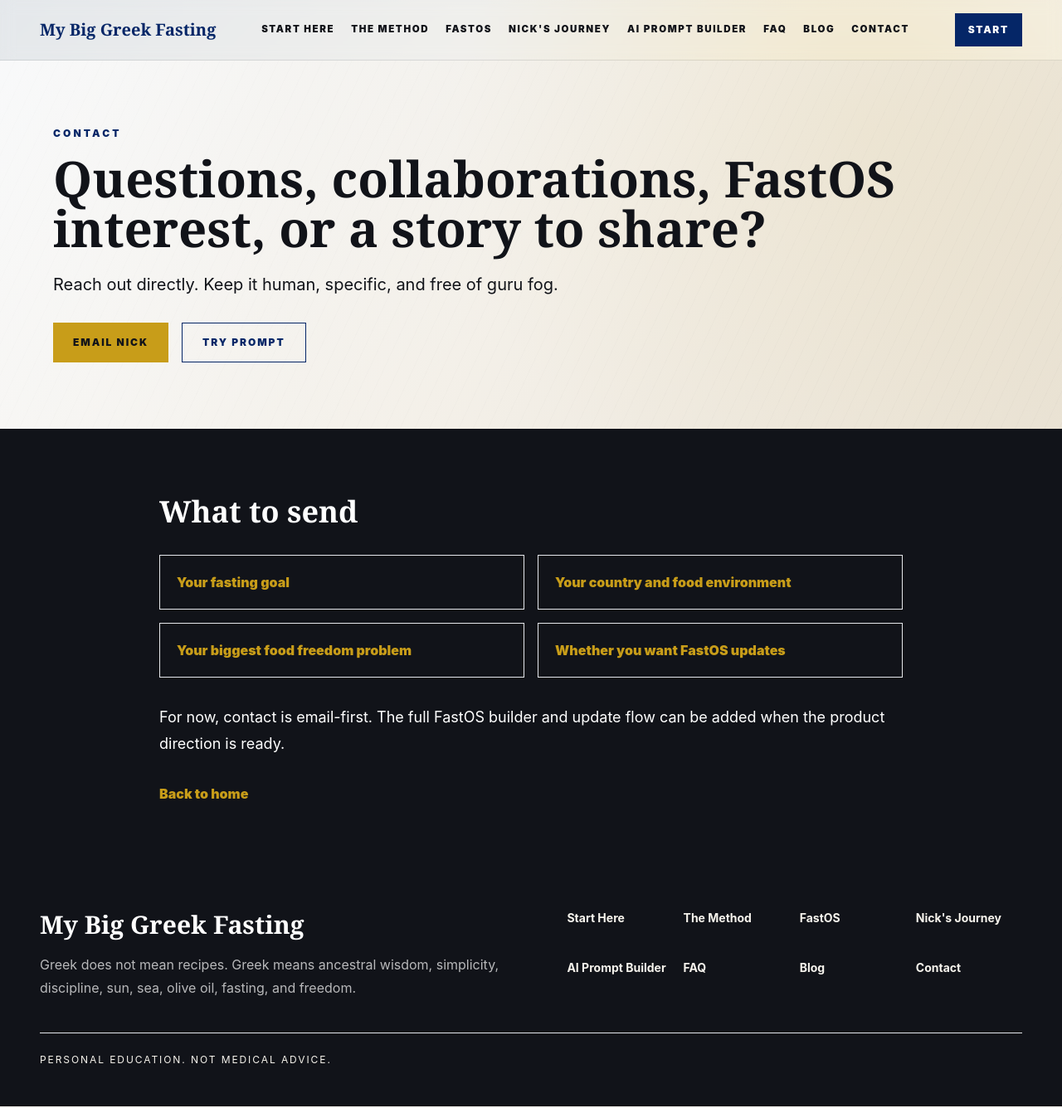
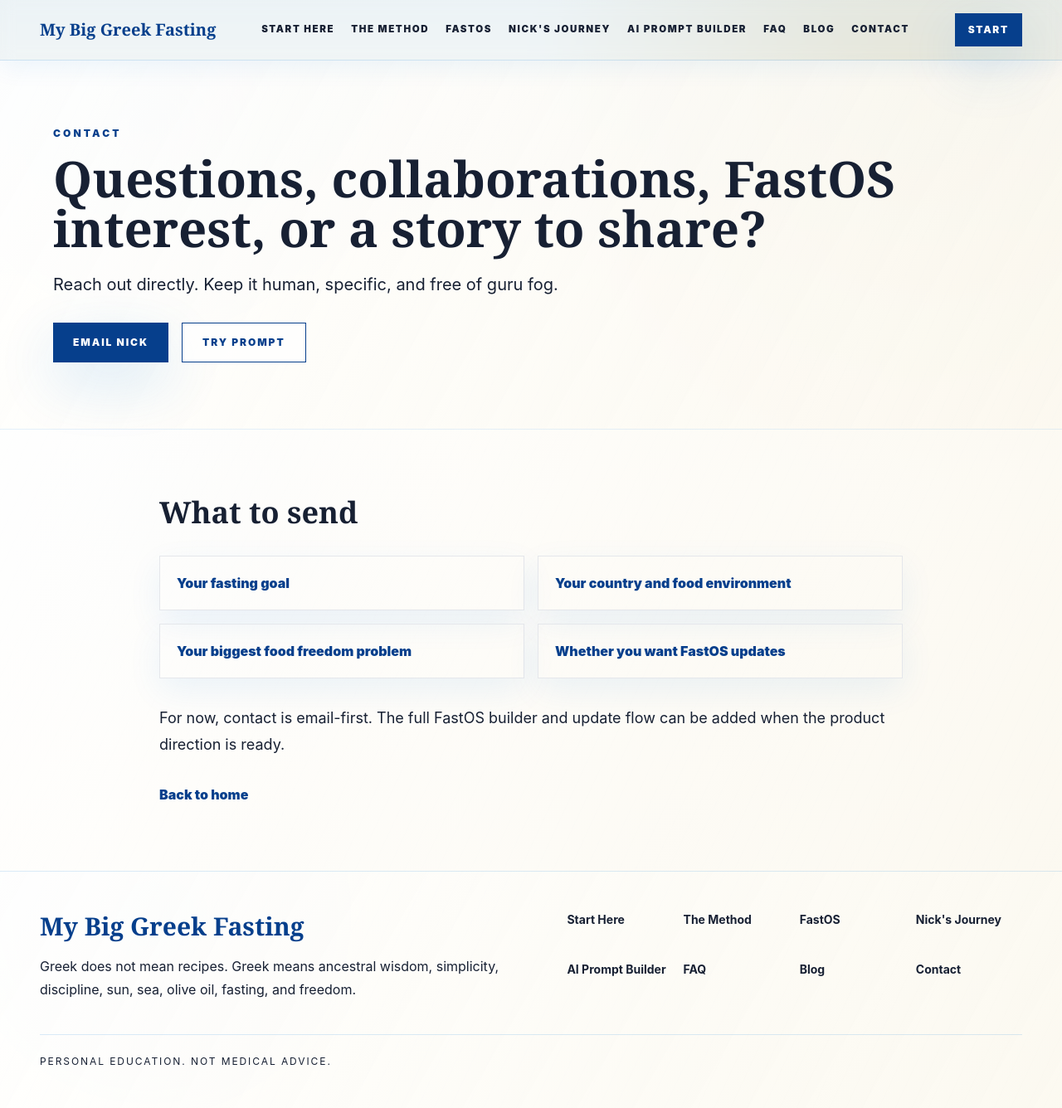
Before and after one commit to nmokiatos-blip/mybiggreekfasting, a Next.js app: page /contact in a window 1280 px wide. Shown: the whole page at 83% size. Built offline with nearby package versions, Linux system fonts and the light colour scheme.

Commit message:
Refresh Mediterranean visual theme

```diff
--- a/app/contact/page.tsx
+++ b/app/contact/page.tsx
@@ -18,9 +18,9 @@ export default function ContactPage() {
         primary={{ href: "mailto:nick@mybiggreekfasting.com", label: "Email Nick" }}
         secondary={{ href: "/ai-prompt-builder", label: "Try Prompt" }}
       />
-      <section className="bg-obsidian px-5 py-20 text-white sm:px-8 lg:px-12">
+      <section className="marble-surface px-5 py-20 text-obsidian sm:px-8 lg:px-12">
         <div className="mx-auto max-w-4xl">
-          <h2 className="font-display text-4xl font-black text-white">
+          <h2 className="font-display text-4xl font-black text-obsidian">
             What to send
           </h2>
           <div className="mt-8 grid gap-4 sm:grid-cols-2">
@@ -30,16 +30,16 @@ export default function ContactPage() {
               "Your biggest food freedom problem",
               "Whether you want FastOS updates"
             ].map((item) => (
-              <div key={item} className="border border-white/14 bg-white/7 p-5 font-black text-laurel">
+              <div key={item} className="border border-aegean/14 bg-white/82 p-5 font-black text-deepAegean shadow-[0_14px_40px_rgba(8,119,216,0.08)]">
                 {item}
               </div>
             ))}
           </div>
-          <p className="mt-8 text-lg leading-8 text-white/72">
+          <p className="mt-8 text-lg leading-8 text-obsidian/72">
             For now, contact is email-first. The full FastOS builder and update
             flow can be added when the product direction is ready.
           </p>
-          <Link href="/" className="mt-8 inline-flex font-black text-laurel">
+          <Link href="/" className="mt-8 inline-flex font-black text-deepAegean">
             Back to home
           </Link>
         </div>
--- a/app/globals.css
+++ b/app/globals.css
@@ -6,8 +6,8 @@
   --font-display: Georgia, "Times New Roman", serif;
   --font-sans: Inter, ui-sans-serif, system-ui, -apple-system, BlinkMacSystemFont, "Segoe UI", sans-serif;
   color-scheme: light;
-  background: #f7f4ed;
-  color: #111319;
+  background: #fffdf8;
+  color: #172033;
 }
 
 * {
@@ -22,22 +22,23 @@ body {
   margin: 0;
   min-height: 100vh;
   background:
-    linear-gradient(135deg, rgba(7, 87, 213, 0.08), transparent 38%),
-    radial-gradient(circle at 82% 12%, rgba(200, 157, 25, 0.16), transparent 32%),
-    #f7f4ed;
-  color: #111319;
+    linear-gradient(180deg, rgba(8, 119, 216, 0.08), transparent 340px),
+    radial-gradient(circle at 86% 10%, rgba(183, 146, 42, 0.16), transparent 28%),
+    #fffdf8;
+  color: #172033;
   font-family: var(--font-sans);
 }
 
 ::selection {
-  background: #c89d19;
-  color: #111319;
+  background: #0877d8;
+  color: #ffffff;
 }
 
 .marble-surface {
   background:
-    linear-gradient(120deg, rgba(255, 255, 255, 0.74), rgba(222, 212, 194, 0.52)),
-    repeating-linear-gradient(115deg, rgba(17, 19, 25, 0.035) 0 1px, transparent 1px 16px);
+    linear-gradient(120deg, rgba(255, 255, 255, 0.92), rgba(251, 248, 239, 0.84)),
+    radial-gradient(circle at 14% 18%, rgba(8, 119, 216, 0.08), transparent 28%),
+    repeating-linear-gradient(115deg, rgba(6, 63, 140, 0.035) 0 1px, transparent 1px 18px);
 }
 
 .greek-key {
@@ -55,6 +56,6 @@ body {
 
 .hero-vignette {
   background:
-    linear-gradient(90deg, rgba(17, 19, 25, 0.96), rgba(17, 19, 25, 0.76) 48%, rgba(17, 19, 25, 0.28)),
-    linear-gradient(0deg, rgba(17, 19, 25, 0.24), rgba(17, 19, 25, 0.08));
+    linear-gradient(90deg, rgba(255, 253, 248, 0.98), rgba(255, 253, 248, 0.86) 46%, rgba(255, 253, 248, 0.36)),
+    linear-gradient(0deg, rgba(8, 119, 216, 0.14), rgba(255, 255, 255, 0.04));
 }
--- a/app/start-here/page.tsx
+++ b/app/start-here/page.tsx
@@ -33,16 +33,16 @@ export default function StartHerePage() {
           The first victory is not a long fast. The first victory is calm.
         </p>
       </Section>
-      <section className="bg-obsidian px-5 py-20 text-white sm:px-8 lg:px-12">
+      <section className="marble-surface px-5 py-20 text-obsidian sm:px-8 lg:px-12">
         <div className="mx-auto grid max-w-6xl gap-4 md:grid-cols-3">
           {[
             ["Simplify food", "Eat in a way that lowers cravings instead of feeding them."],
             ["Create space", "Let meals have edges. Let the body experience quiet."],
             ["Build trust", "Learn that you can miss a meal and still be steady."]
           ].map(([title, body]) => (
-            <article key={title} className="border border-white/14 bg-white/7 p-6">
-              <h2 className="font-display text-2xl font-black text-laurel">{title}</h2>
-              <p className="mt-3 leading-7 text-white/74">{body}</p>
+            <article key={title} className="border border-aegean/14 bg-white/82 p-6 shadow-[0_14px_40px_rgba(8,119,216,0.08)]">
+              <h2 className="font-display text-2xl font-black text-deepAegean">{title}</h2>
+              <p className="mt-3 leading-7 text-obsidian/74">{body}</p>
             </article>
           ))}
         </div>
--- a/components/ButtonLink.tsx
+++ b/components/ButtonLink.tsx
@@ -12,11 +12,11 @@ export function ButtonLink({
   variant = "primary"
 }: ButtonLinkProps) {
   const variants = {
-    primary: "bg-laurel text-obsidian hover:bg-white hover:text-obsidian",
+    primary: "bg-deepAegean text-white shadow-temple hover:bg-aegean",
     secondary:
-      "border border-deepAegean text-deepAegean hover:bg-deepAegean hover:text-white",
+      "border border-deepAegean bg-white/70 text-deepAegean hover:bg-deepAegean hover:text-white",
     light:
-      "border border-white/32 text-white hover:border-white hover:bg-white hover:text-obsidian"
+      "border border-deepAegean bg-white/78 text-deepAegean hover:bg-deepAegean hover:text-white"
   };
 
   return (
--- a/components/Footer.tsx
+++ b/components/Footer.tsx
@@ -3,24 +3,24 @@ import { navItems, site } from "@/lib/site";
 
 export function Footer() {
   return (
-    <footer className="bg-obsidian px-5 py-12 text-marble sm:px-8 lg:px-12">
+    <footer className="marble-surface border-t border-aegean/15 px-5 py-12 text-obsidian sm:px-8 lg:px-12">
       <div className="mx-auto grid max-w-7xl gap-8 lg:grid-cols-[1.1fr_1fr]">
         <div>
-          <p className="font-display text-3xl font-black text-white">{site.name}</p>
-          <p className="mt-4 max-w-xl text-base leading-7 text-white/70">
+          <p className="font-display text-3xl font-black text-deepAegean">{site.name}</p>
+          <p className="mt-4 max-w-xl text-base leading-7 text-obsidian/72">
             Greek does not mean recipes. Greek means ancestral wisdom,
             simplicity, discipline, sun, sea, olive oil, fasting, and freedom.
           </p>
         </div>
-        <div className="grid grid-cols-2 gap-3 text-sm font-bold text-white/72 sm:grid-cols-4">
+        <div className="grid grid-cols-2 gap-3 text-sm font-bold text-obsidian/72 sm:grid-cols-4">
           {navItems.map((item) => (
-            <Link key={item.href} href={item.href} className="transition hover:text-laurel">
+            <Link key={item.href} href={item.href} className="transition hover:text-aegean">
               {item.label}
             </Link>
           ))}
         </div>
       </div>
-      <div className="mx-auto mt-10 max-w-7xl border-t border-white/12 pt-6 text-xs uppercase tracking-[0.16em] text-white/48">
+      <div className="mx-auto mt-10 max-w-7xl border-t border-aegean/15 pt-6 text-xs uppercase tracking-[0.16em] text-obsidian/54">
         Personal education. Not medical advice.
       </div>
     </footer>
--- a/components/Header.tsx
+++ b/components/Header.tsx
@@ -3,7 +3,7 @@ import { navItems, site } from "@/lib/site";
 
 export function Header() {
   return (
-    <header className="sticky top-0 z-50 border-b border-obsidian/10 bg-marble/92 backdrop-blur">
+    <header className="sticky top-0 z-50 border-b border-aegean/15 bg-white/92 shadow-[0_8px_30px_rgba(8,119,216,0.07)] backdrop-blur">
       <div className="mx-auto flex max-w-7xl items-center justify-between gap-5 px-5 py-4 sm:px-8 lg:px-12">
         <Link
           href="/"
@@ -23,14 +23,14 @@ export function Header() {
         </nav>
         <Link
           href="/start-here"
-          className="hidden bg-deepAegean px-4 py-3 text-xs font-black uppercase tracking-[0.14em] text-white transition hover:bg-obsidian sm:inline-flex"
+          className="hidden bg-deepAegean px-4 py-3 text-xs font-black uppercase tracking-[0.14em] text-white shadow-temple transition hover:bg-aegean sm:inline-flex"
         >
           Start
         </Link>
       </div>
       <nav
         aria-label="Mobile navigation"
-        className="flex gap-3 overflow-x-auto border-t border-obsidian/10 px-5 py-3 text-[0.7rem] font-black uppercase tracking-[0.12em] text-obsidian/72 lg:hidden"
+        className="flex gap-3 overflow-x-auto border-t border-aegean/12 px-5 py-3 text-[0.7rem] font-black uppercase tracking-[0.12em] text-obsidian/72 lg:hidden"
       >
         {navItems.map((item) => (
           <Link key={item.href} href={item.href} className="shrink-0">
--- a/components/PageHero.tsx
+++ b/components/PageHero.tsx
@@ -22,7 +22,7 @@ export function PageHero({
   secondary
 }: PageHeroProps) {
   return (
-    <section className="marble-surface px-5 py-16 sm:px-8 sm:py-20 lg:px-12">
+    <section className="marble-surface border-b border-aegean/10 px-5 py-16 sm:px-8 sm:py-20 lg:px-12">
       <div className="mx-auto max-w-6xl">
         <p className="mb-4 text-xs font-black uppercase tracking-[0.26em] text-deepAegean">
           {eyebrow}
--- a/components/Section.tsx
+++ b/components/Section.tsx
@@ -14,7 +14,7 @@ export function Section({
   surface = "plain"
 }: SectionProps) {
   const surfaceClass = dark
-    ? "bg-obsidian text-marble"
+    ? "bg-[linear-gradient(135deg,rgba(255,255,255,0.96),rgba(232,244,255,0.88))] text-obsidian border-y border-aegean/12"
     : surface === "marble"
       ? "marble-surface text-obsidian"
       : surface === "white"
@@ -28,7 +28,7 @@ export function Section({
           {eyebrow ? (
             <p
               className={`mb-4 text-xs font-black uppercase tracking-[0.26em] ${
-                dark ? "text-laurel" : "text-deepAegean"
+                dark ? "text-aegean" : "text-deepAegean"
               }`}
             >
               {eyebrow}
--- a/tailwind.config.ts
+++ b/tailwind.config.ts
@@ -8,19 +8,19 @@ const config: Config = {
   theme: {
     extend: {
       colors: {
-        aegean: "#0757d5",
-        deepAegean: "#052667",
-        obsidian: "#111319",
-        marble: "#f7f4ed",
-        limestone: "#ded4c2",
-        laurel: "#c89d19"
+        aegean: "#0877d8",
+        deepAegean: "#063f8c",
+        obsidian: "#172033",
+        marble: "#fbf8ef",
+        limestone: "#e8dfcf",
+        laurel: "#b7922a"
       },
       fontFamily: {
         display: ["var(--font-display)"],
         sans: ["var(--font-sans)"]
       },
       boxShadow: {
-        temple: "0 28px 80px rgba(5, 38, 103, 0.22)"
+        temple: "0 24px 70px rgba(8, 119, 216, 0.16)"
       }
     }
   },
```
Also changed, not shown: app/fastos/page.tsx (+4 -4 lines), app/nicks-journey/page.tsx (+4 -4 lines), app/page.tsx (+17 -17 lines).
